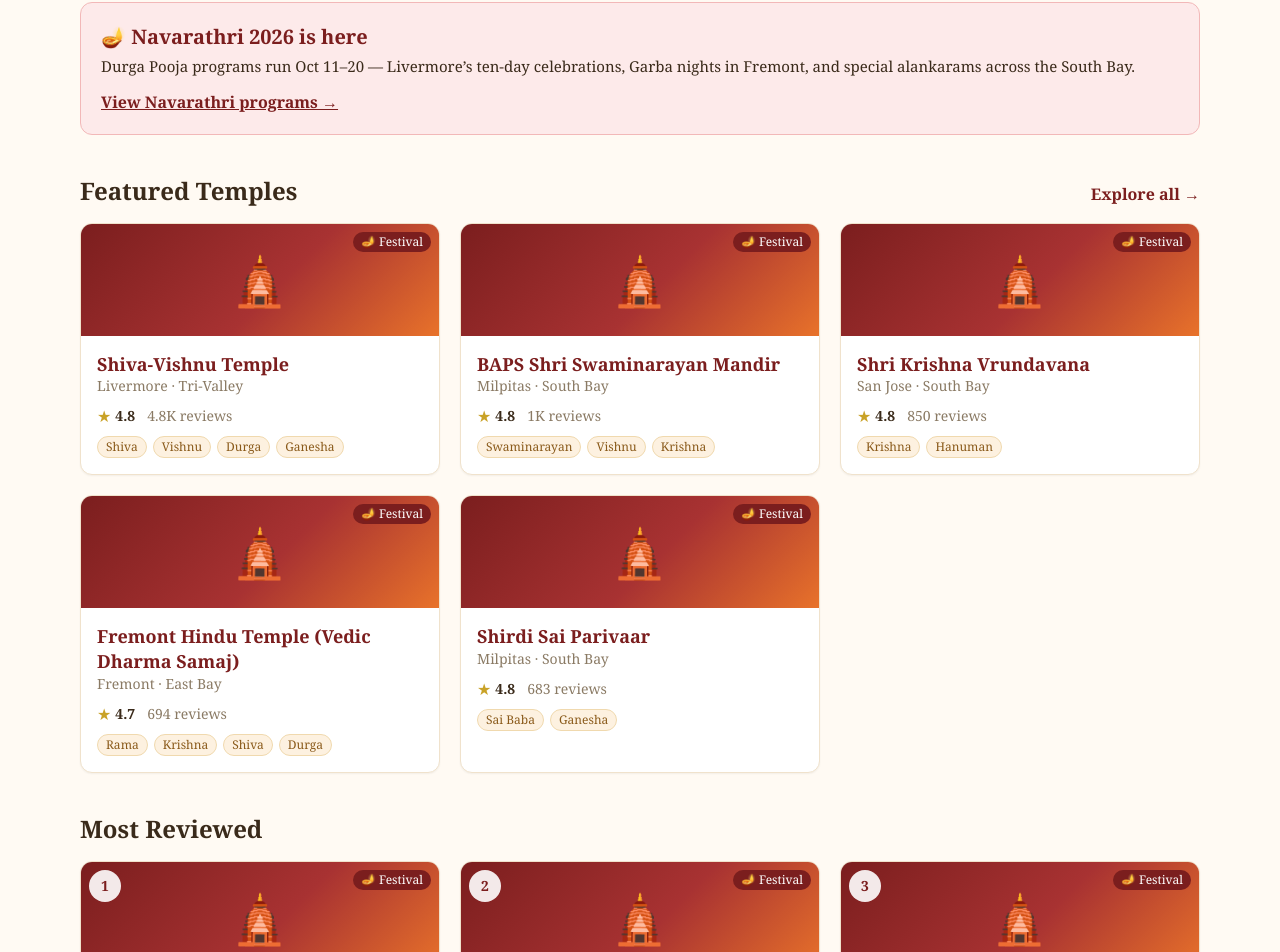
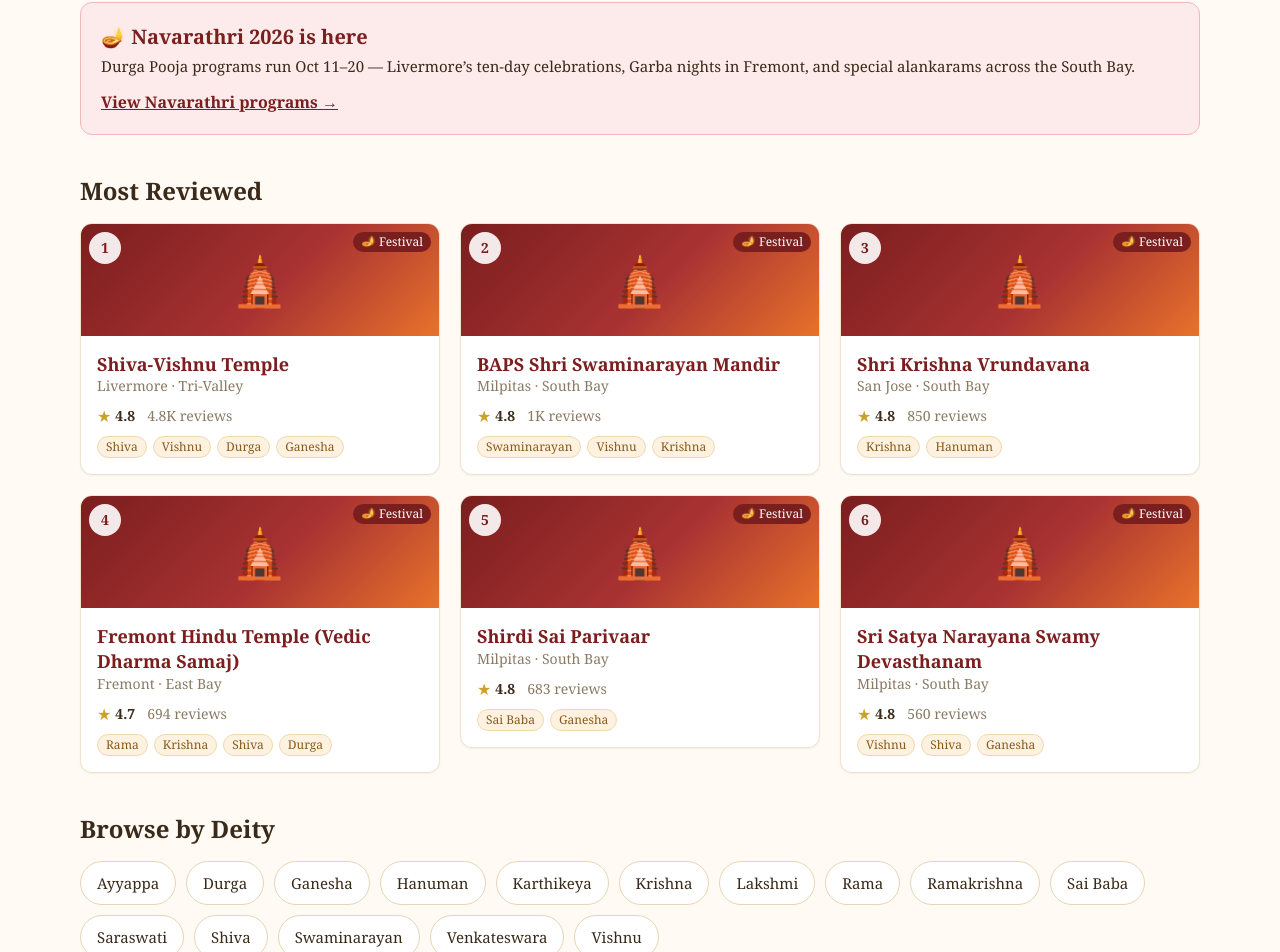
Before and after one commit to naatu-paakam/bayarea-temples, a React (Vite) app: page / in a window 1280 px wide. Shown: the part 497-1449 px from the top of the page. Built offline with nearby package versions, Linux system fonts and the light colour scheme.

Commit message:
Remove duplicate Featured section from homepage

```diff
--- a/client/src/pages/Home.tsx
+++ b/client/src/pages/Home.tsx
@@ -3,7 +3,6 @@
 import TempleCard from '../components/TempleCard';
 import { temples, allDeities } from '../data/temples';
 
-const featured = temples.filter((t) => t.featured);
 const mostReviewed = [...temples]
   .sort((a, b) => (b.reviewCount ?? 0) - (a.reviewCount ?? 0))
   .slice(0, 6);
@@ -36,21 +35,6 @@
           <Link to="/festivals" className="font-semibold text-maroon underline">
             View Navarathri programs →
           </Link>
-        </section>
-
-        {/* Featured */}
-        <section className="mt-10">
-          <div className="flex items-baseline justify-between mb-4">
-            <h2 className="text-2xl font-bold">Featured Temples</h2>
-            <Link to="/temples" className="text-maroon font-semibold">
-              Explore all →
-            </Link>
-          </div>
-          <div className="grid sm:grid-cols-2 lg:grid-cols-3 gap-5">
-            {featured.map((t) => (
-              <TempleCard key={t.id} temple={t} />
-            ))}
-          </div>
         </section>
 
         {/* Most reviewed */}
```
